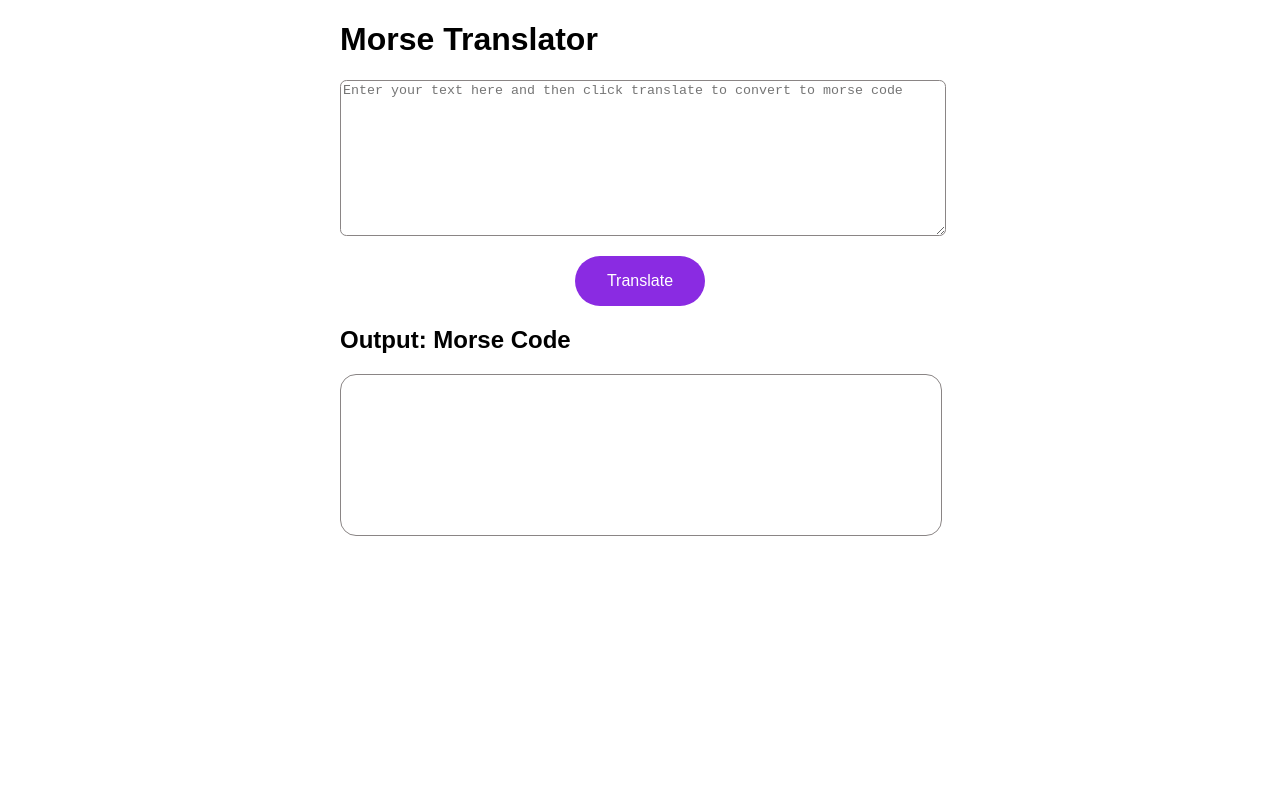
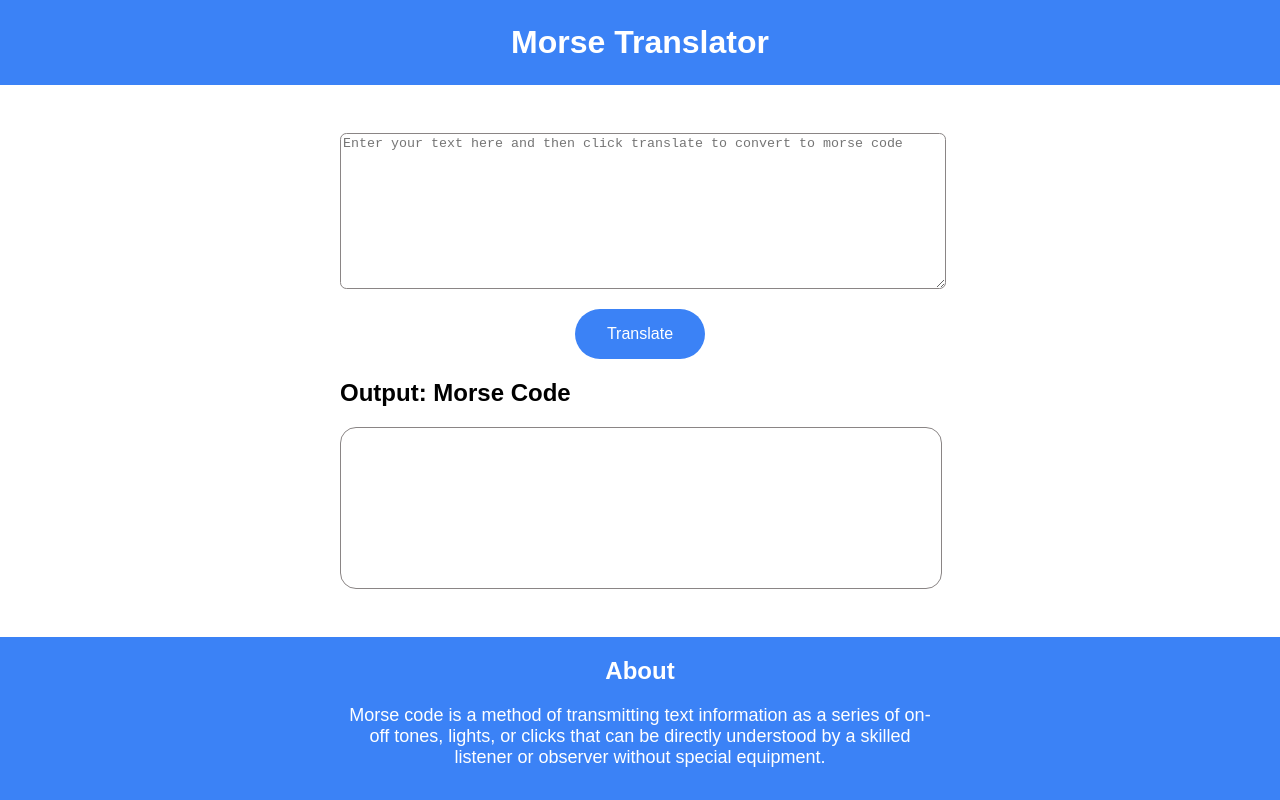
Before and after one commit to srinivas180/neog-mark-7, a plain HTML site: page index.html in a window 1280 px wide. Drawn offline with Linux system fonts and the light colour scheme.

Commit message:
Added header, footer and styling

```diff
--- a/index.html
+++ b/index.html
@@ -12,8 +12,8 @@
 </head>
 
 <body>
+    <h1>Morse Translator</h1>
     <div class="container">
-        <h1>Morse Translator</h1>
         <textarea placeholder="Enter your text here and then click translate to convert to morse code" id="input-txt"
             cols="75" rows="10"></textarea>
         <button class="btn-translate">Translate</button>
@@ -23,6 +23,14 @@
         </div>
     </div>
 
+    <footer>
+        <h2 class="footer-header">About</h2>
+        <div class="footer-desc container">
+            Morse code is a method of transmitting text information as a series of
+            on-off tones, lights, or clicks that can be directly understood by a skilled listener or observer without
+            special equipment.
+        </div>
+    </footer>
 </body>
 
 </html>
--- a/style.css
+++ b/style.css
@@ -1,5 +1,22 @@
+:root {
+  --primary-color: #3b82f6;
+  --gray: #525252;
+  --light-gray: #f9fafb;
+}
+
 body {
+  margin: 0;
   font-family: Arial, Helvetica, sans-serif;
+}
+
+h1 {
+  margin: 0;
+  margin-bottom: 3rem;
+  text-align: center;
+  padding: 1.5rem 0rem;
+  background-color: var(--primary-color);
+  color: white;
+  width: 100%;
 }
 
 .container {
@@ -20,7 +37,7 @@ body {
   border-radius: 2rem;
   color: white;
   border: none;
-  background-color: blueviolet;
+  background-color: var(--primary-color);
   display: block;
   margin-top: 1rem;
   cursor: pointer;
@@ -44,3 +61,22 @@ body {
   height: 10rem;
   width: 100%;
 }
+
+footer {
+  position: absolute;
+  bottom: 0;
+  left: 0;
+  right: 0;
+  background-color: var(--primary-color);
+}
+
+.footer-header {
+  color: white;
+  text-align: center;
+}
+.footer-desc {
+  padding-bottom: 2rem;
+  color: white;
+  font-size: large;
+  text-align: center;
+}
```
